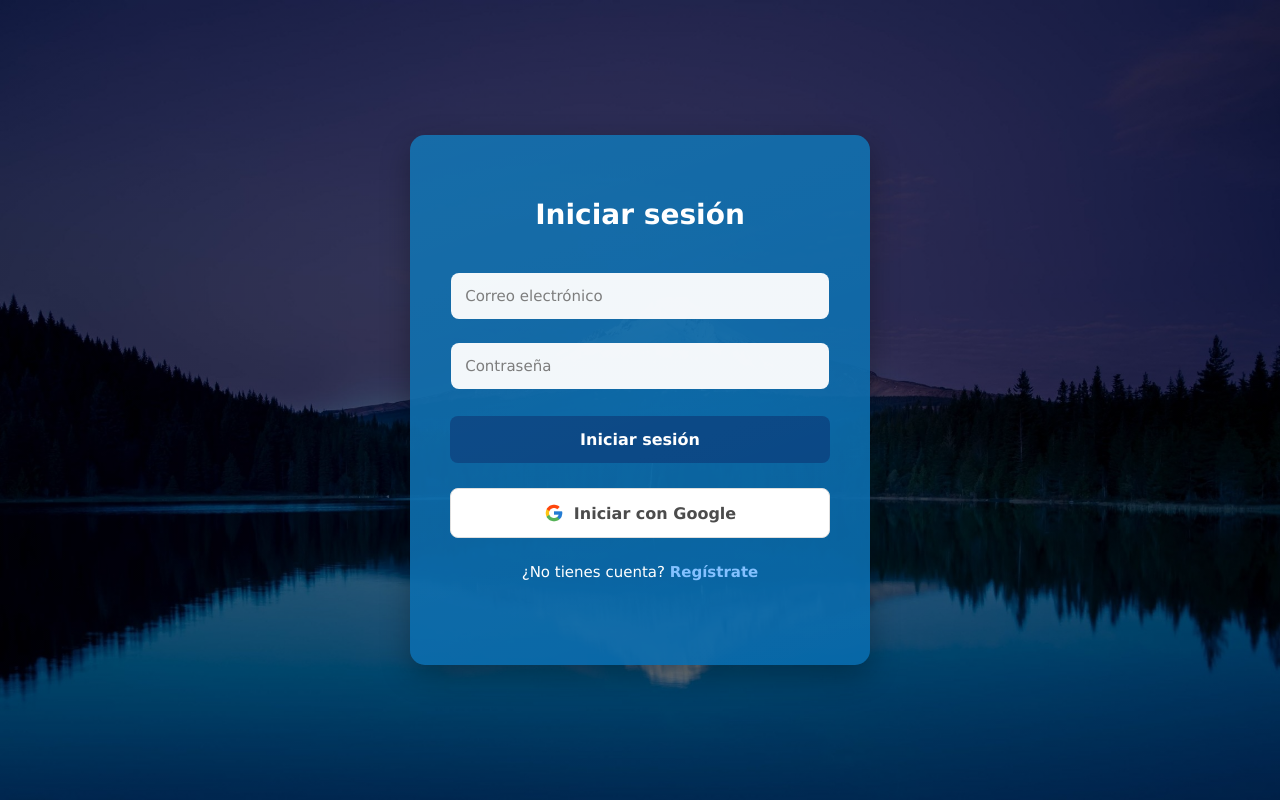
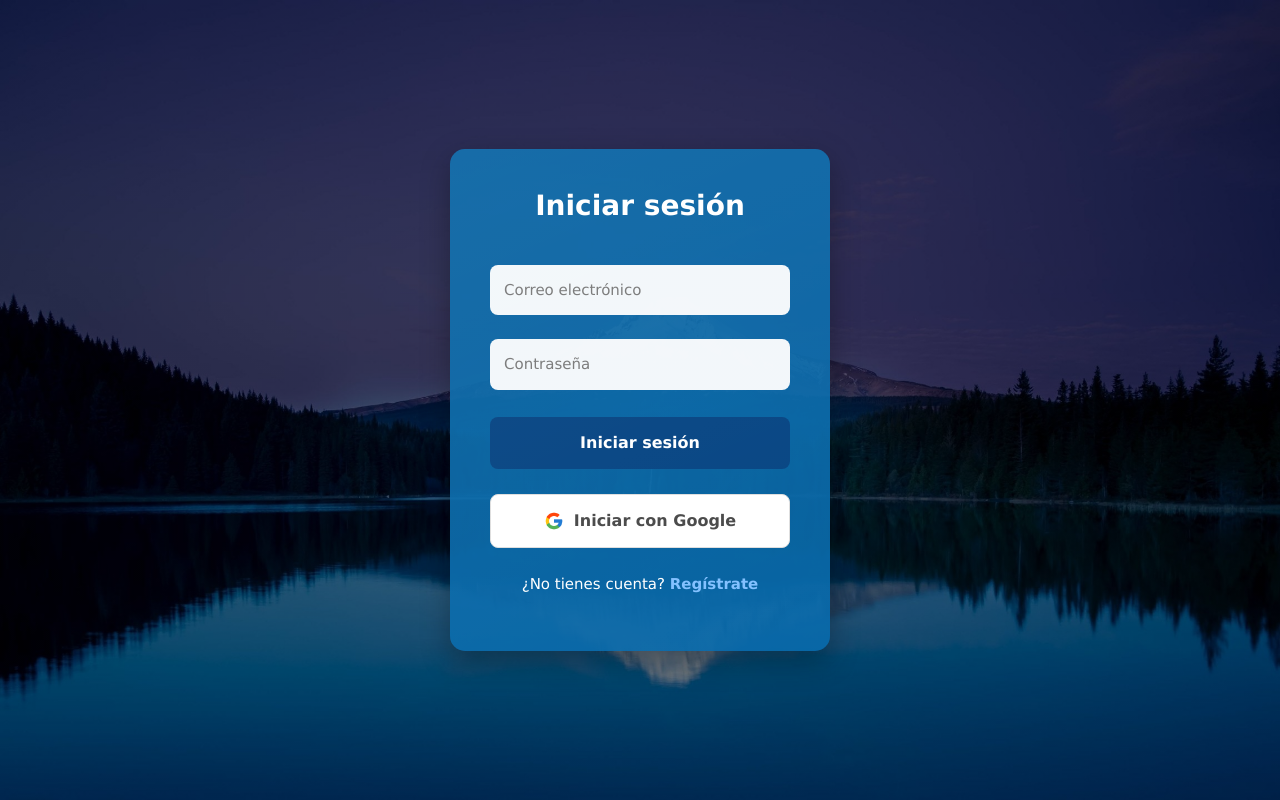
Before and after one commit to DavainCI/WEBeo, a React (Create React App) app in the folder Front/client/: page / in a window 1280 px wide. Built offline with nearby package versions, Linux system fonts and the light colour scheme.

Commit message:
boostrap

```diff
--- a/Front/client/package.json
+++ b/Front/client/package.json
@@ -8,6 +8,7 @@
     "@testing-library/jest-dom": "^6.6.3",
     "@testing-library/react": "^16.3.0",
     "@testing-library/user-event": "^13.5.0",
+    "bootstrap": "^5.3.7",
     "firebase": "^11.10.0",
     "react": "^19.1.0",
     "react-dom": "^19.1.0",
--- a/Front/client/src/App.js
+++ b/Front/client/src/App.js
@@ -1,6 +1,7 @@
 import React from 'react';
 import { BrowserRouter as Router, Routes, Route } from 'react-router-dom';
 import Login from './components/Login';
+import 'bootstrap/dist/css/bootstrap.min.css';
 
 function Principal() {
   return (
--- a/Front/client/src/components/Login.css
+++ b/Front/client/src/components/Login.css
@@ -83,7 +83,7 @@
 }
 
 .login-box input {
-  width: 92%;
+  width: 100%;
   padding: 14px;
   margin: 12px 0;
   border: none;
--- a/Front/client/src/index.js
+++ b/Front/client/src/index.js
@@ -3,6 +3,7 @@ import ReactDOM from 'react-dom/client';
 import './index.css';
 import App from './App';
 import reportWebVitals from './reportWebVitals';
+import 'bootstrap/dist/css/bootstrap.min.css';
 
 const root = ReactDOM.createRoot(document.getElementById('root'));
 root.render(
```
Also changed, not shown: 1 other file (tests, documents, lock files or other folders).
